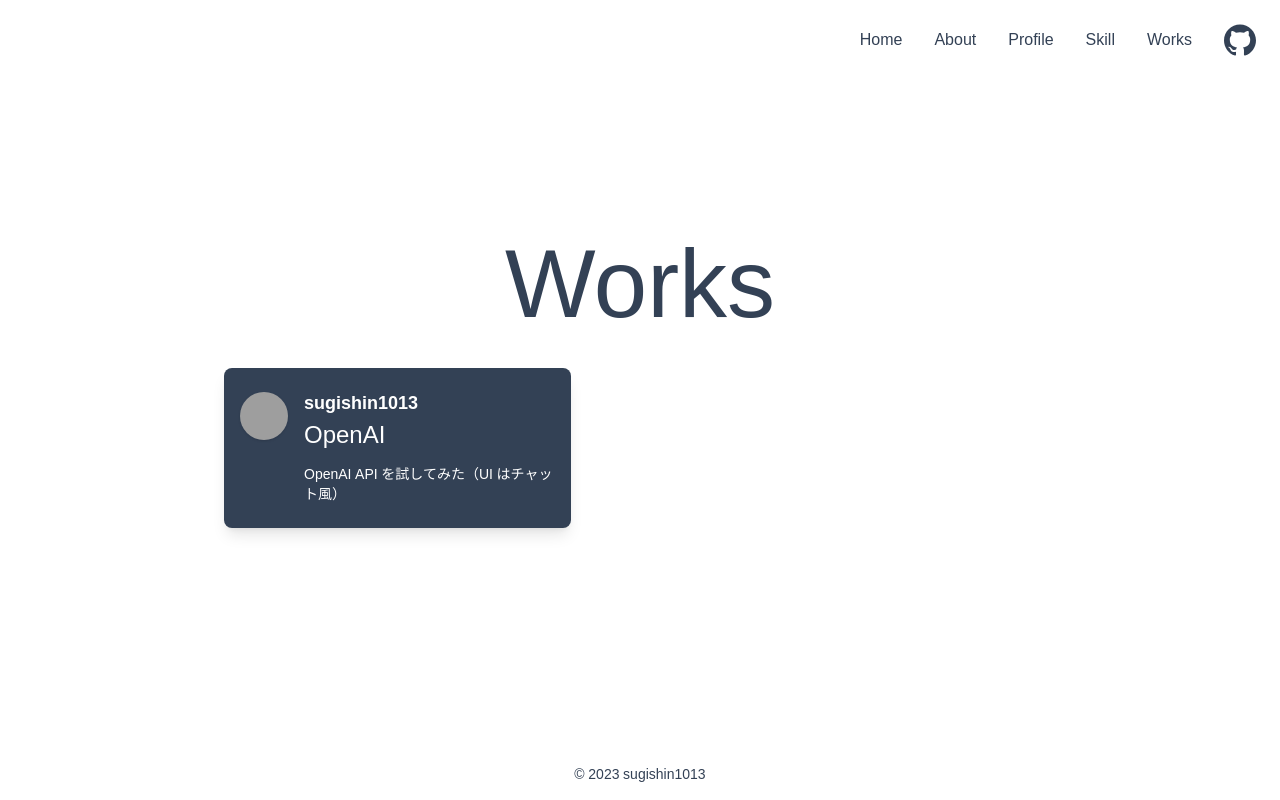
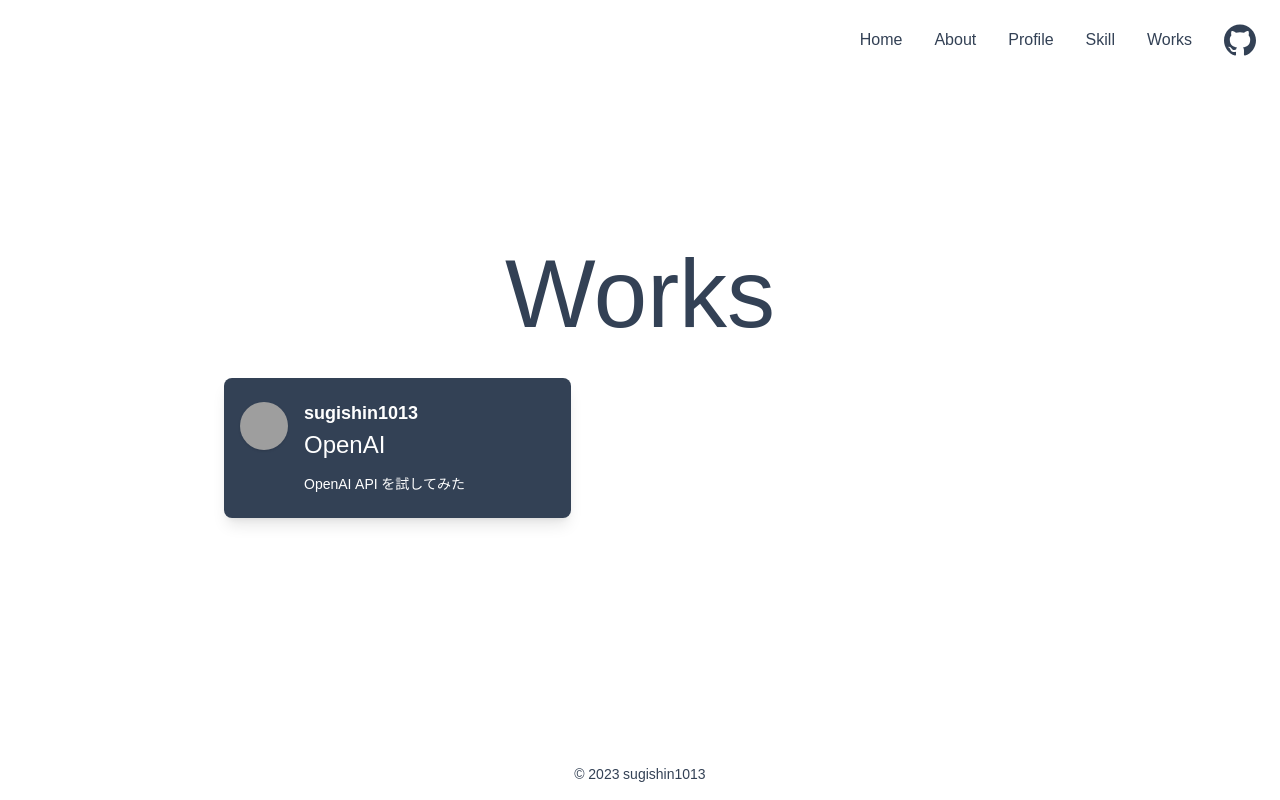
Before and after one commit to sugishin1013/portfolio, a Next.js app: page /works in a window 1280 px wide. Built offline with nearby package versions, Linux system fonts and the light colour scheme; grey boxes are pictures that could not be loaded.

Commit message:
update works

```diff
--- a/src/app/works/page.tsx
+++ b/src/app/works/page.tsx
@@ -8,7 +8,7 @@ export default function Works() {
         <h2 className='lg:text-8xl text-4xl text-center text-slate-700 dark:text-white'>Works</h2>
         <div className='lg:flex justify-between'>
           <Link
-            href='https://github.com/sugishin1013/openAI'
+            href='https://github.com/sugishin1013/open-ai'
             target='_blank'
             className='flex bg-slate-700 dark:bg-white shadow-lg rounded-lg my-10 w-full lg:w-5/12'
           >
@@ -28,7 +28,7 @@ export default function Works() {
                 </div>
                 <p className='text-white dark:text-slate-700'>OpenAI</p>
                 <p className='mt-3 text-white dark:text-slate-700 text-sm'>
-                  OpenAI API を試してみた（UI はチャット風）
+                  OpenAI API を試してみた
                 </p>
               </div>
             </div>
```
